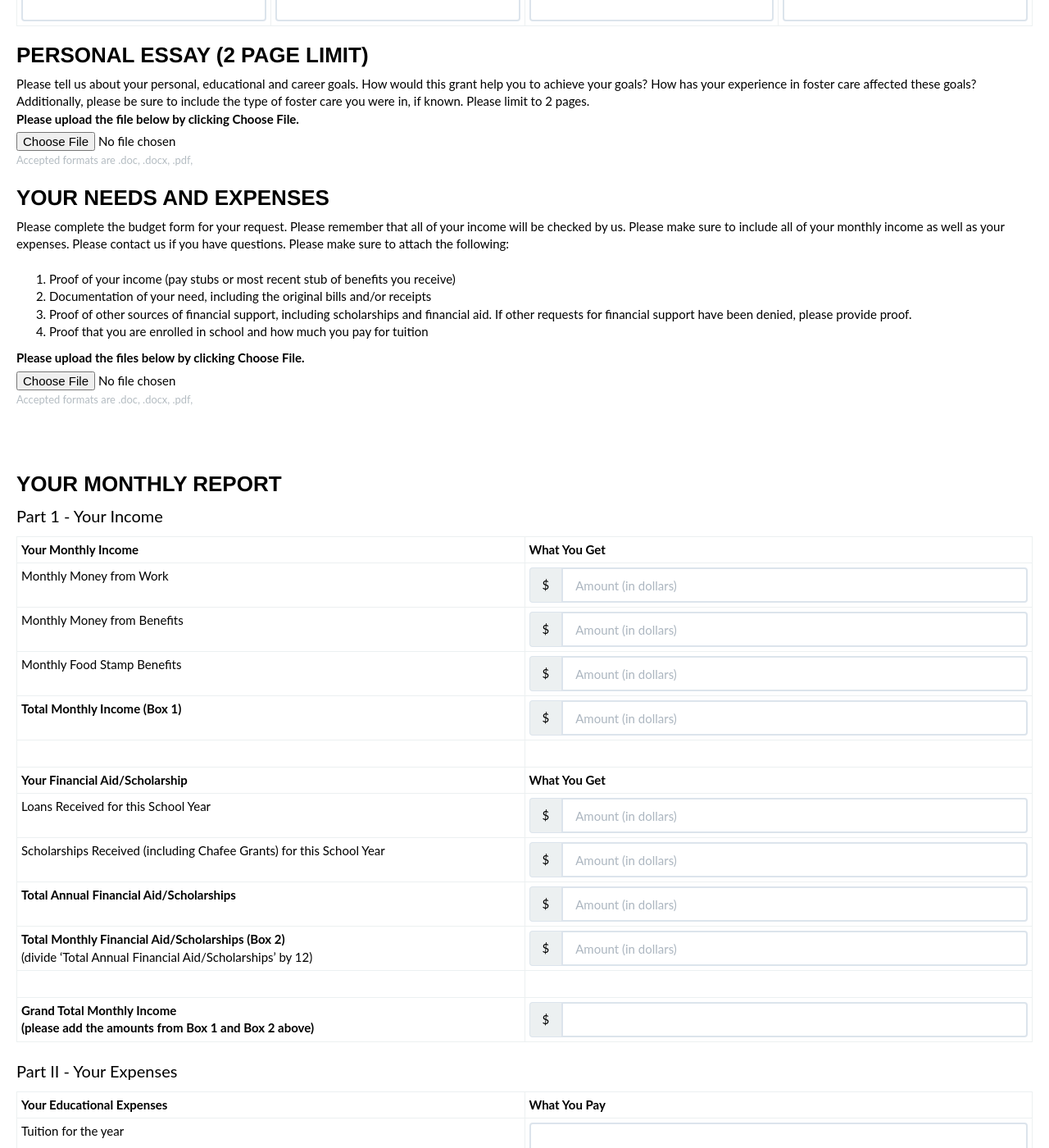
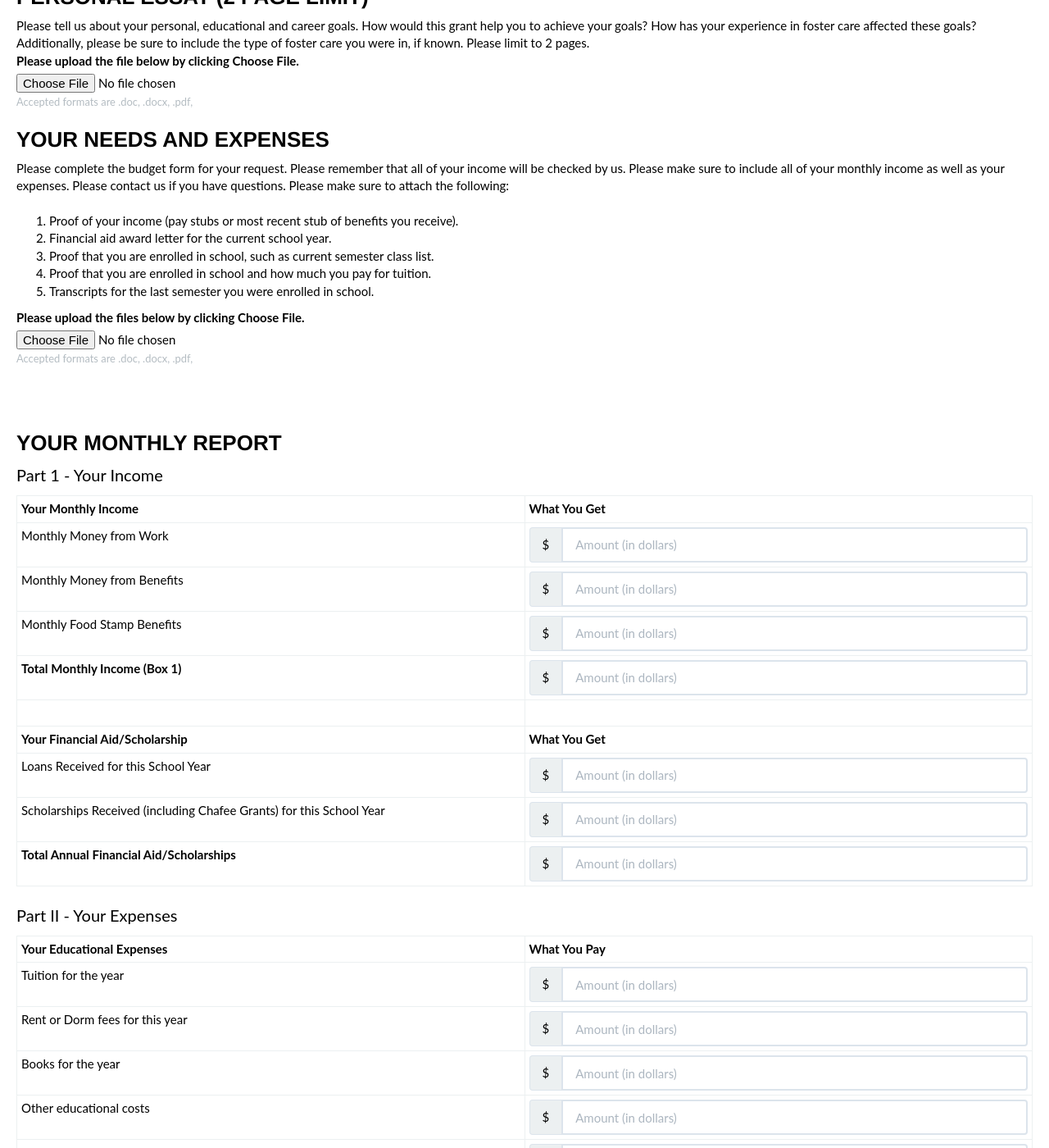
Before and after one commit to mchin/sassy-form, a Jekyll site: the page built from index.html, in a window 1280 px wide and 1400 px high, scrolled down 2163 px. Shown: the whole window at 82% size. Built offline with Jekyll 4.4.1, drawn with Linux system fonts in a browser that asks for light colours; some of the changed text lies outside the part shown.

Commit message:
updated fields

```diff
--- a/_includes/form.html
+++ b/_includes/form.html
@@ -37,12 +37,12 @@ Grant Application</h3></center>
       <input type="text" class="form-control" id="zip" placeholder="">
     </div>
     <div class="form-group col-xs-4">
-  <label for="phone">Phone</label>
+  <label for="phone">Best Telephone to Reach You</label>
 
     <input class="form-control" type="tel" value="" id="phone">
   </div>
   <div class="form-group col-xs-4">
-    <label for="email">Email address</label>
+    <label for="email">Email</label>
     <input type="email" class="form-control" id="email" aria-describedby="emailHelp" placeholder="">
 </div>
   <div class="form-group col-xs-4">
@@ -127,8 +127,10 @@ Grant Application</h3></center>
 </div>
 
 <div class="form-group col-xs-12">
-<label for="kids-ages">How will you use this grant? (Check all that apply): </label>
-<div class="form-check">
+<label for="kids-ages">How will you use this grant? </label><br/>
+<textarea></textarea>
+</div>
+<!--<div class="form-check">
   <label class="form-check-label">
     <input type="checkbox" value="">
     Tuition or Fees
@@ -191,8 +193,8 @@ Grant Application</h3></center>
    Other costs associated with becoming independent and self-sufficient (please specify)
 </label>
 <input type="text" class="form-control" aria-label="Text input with checkbox">
-</div>
-</div>
+</div>-->
+
 
 <div class="form-group col-xs-4">
     <label for="exampleInputAmount">How much money are you requesting? </label>
@@ -203,16 +205,9 @@ Grant Application</h3></center>
     </div>
 </div>
 
-  <div class="form-group col-xs-8">
-    <label for="name">To whom should the check be made out to:</label>
-    <input type="text" class="form-control" id="name" placeholder="">
-  </div>
-
 <br style="clear:both"/>
 
 <h3>Education and Employment</h3>
-
-
 
   <div class="form-group col-xs-4">
     <label for="exampleSelect1">What is the highest level of education you have completed? </label>
@@ -226,6 +221,11 @@ Grant Application</h3></center>
       <option>Master's Degree</option>
     </select>
   </div>
+
+    <div class="form-group col-xs-4">
+      <label for="credits">How many credits have you received towards your Bachelor's or Asssociates's degree?
+      <input class="form-control" type="tel" value="" id="credits">
+    </div>
 
   <div class="form-group col-xs-8">
   <label for="kids-ages">Are you currently (check all that apply):  </label>
@@ -268,6 +268,34 @@ Grant Application</h3></center>
   </div>
 </div>
 
+<div class="form-group col-xs-8">
+<label for="kids-ages">Are you currentlyattending or enrolled to attend one of the following? </label>
+<div class="form-check">
+  <label class="form-check-label">
+    <input class="form-check-input" type="checkbox" value="">
+    High School
+  </label>
+</div>
+<div class="form-check">
+  <label class="form-check-label">
+    <input class="form-check-input" type="checkbox" value="">
+    2-year college
+  </label>
+</div>
+<div class="form-check">
+  <label class="form-check-label">
+    <input class="form-check-input" type="checkbox" value="">
+    4-year college
+  </label>
+</div>
+<div class="form-check">
+  <label class="form-check-label">
+    <input class="form-check-input" type="checkbox" value="">
+    Graduate school
+  </label>
+</div>
+</div>
+
   <div class="form-group col-xs-5">
     <label for="school">What is the name of the school you attend?</label>
     <input type="text" class="form-control" id="school" placeholder="">
@@ -292,6 +320,8 @@ Grant Application</h3></center>
     <label for="work">If employed, where do you work?  </label>
     <input type="text" class="form-control" id="work" placeholder="">
   </div>
+
+  <br style="clear:both"/>
 
 <h3>Extra-Curricular, Community Activities, and Awards</h3>
 
@@ -339,10 +369,11 @@ Please tell us about your personal, educational and career goals. How would this
 Please complete the budget form for your request. Please remember that all of your income will be checked by us. Please make sure to include all of your monthly income as well as your expenses. Please contact us if you have questions. Please make sure to attach the following:
 <br/><br/>
 <ol>
-<li>Proof of your income (pay stubs or most recent stub of benefits you receive)  </li>
-<li>Documentation of your need, including the original bills and/or receipts  </li>
-<li>Proof of other sources of financial support, including scholarships and financial aid. If other requests for financial support have been denied, please provide proof. </li>
-<li>Proof that you are enrolled in school and how much you pay for tuition </li>
+<li>Proof of your income (pay stubs or most recent stub of benefits you receive).</li>
+<li> Financial aid award letter for the current school year.</li>
+<li>Proof that you are enrolled in school, such as current semester class list.</li>
+<li>Proof that you are enrolled in school and how much you pay for tuition.</li>
+<li>Transcripts for the last semester you were enrolled in school.</li>
 </ol>
 
 <div class="form-group">
@@ -420,7 +451,7 @@ Please complete the budget form for your request. Please remember that all of yo
            <div class="input-group-addon">$</div>
            <input type="text" class="form-control total-aid" id="total-aid" placeholder="Amount (in dollars)">
          </div></td>       </tr>
-       <tr>
+  <!--     <tr>
          <td><strong>Total Monthly Financial Aid/Scholarships (Box 2)</strong><br/>
  (divide ‘Total Annual Financial Aid/Scholarships’ by 12)
  </td>
@@ -438,7 +469,7 @@ Please complete the budget form for your request. Please remember that all of yo
       <td><div class="input-group">
         <div class="input-group-addon">$</div>
         <input type="text" class="form-control grand-total-income" id="grand-total-income" placeholder="">
-      </div></td>          </tr>
+      </div></td>          </tr> -->
      </tbody>
    </table>
 
@@ -454,32 +485,48 @@ Please complete the budget form for your request. Please remember that all of yo
      <tbody>
        <tr>
          <td>Tuition for the year </td>
-         <td><input type="text" class="form-control" /></td>
+         <td><div class="input-group">
+           <div class="input-group-addon">$</div>
+           <input type="text" class="form-control education" id="tuition" placeholder="Amount (in dollars)">
+         </div></td>
        </tr>
        <tr>
        </tr>
        <tr>
          <td>Rent or Dorm fees for this year</td>
-         <td><input type="text" class="form-control" /></td>
+         <td><div class="input-group">
+           <div class="input-group-addon">$</div>
+           <input type="text" class="form-control education" id="rent" placeholder="Amount (in dollars)">
+         </div></td>
        </tr>
        <tr>
          <td>Books for the year </td>
-         <td><input type="text" class="form-control" /></td>
+         <td><div class="input-group">
+           <div class="input-group-addon">$</div>
+           <input type="text" class="form-control education" id="books" placeholder="Amount (in dollars)">
+         </div></td>
        </tr>
        <tr>
          <td>Other educational costs </td>
-         <td><input type="text" class="form-control" /></td>
+         <td><div class="input-group">
+           <div class="input-group-addon">$</div>
+           <input type="text" class="form-control education" id="other-ed-costs" placeholder="Amount (in dollars)">
+         </div></td>
        </tr>
        <tr>
          <td class="bold">Total Annual Education Expenses</td>
-         <td><input type="text" class="form-control" /></td>
-       </tr>
+         <td><div class="input-group">
+           <div class="input-group-addon">$</div>
+           <input type="text" class="form-control total-education" id="total-education" placeholder="Amount (in dollars)">
+         </div></td>       </tr>
        <tr>
          <td class="bold">Total Monthly Education Expenses (Box 3)<br/>
 (divide ‘Total Annual Education Expenses’ by 12)
 </td>
-         <td><input type="text" class="form-control" /></td>
-       </tr>
+<td><div class="input-group">
+  <div class="input-group-addon">$</div>
+  <input type="text" class="form-control total-monthly-education" id="total-monthly-education" placeholder="Amount (in dollars)">
+</div></td>       </tr>
        <tr>
        <td>&nbsp;</td>
        <td>&nbsp;</td>
@@ -490,36 +537,44 @@ Please complete the budget form for your request. Please remember that all of yo
        </tr>
        <tr>
          <td>Utility Bill – PG&E </td>
-         <td><input type="text" class="form-control" /></td>
+         <td><div class="input-group">
+           <div class="input-group-addon">$</div>
+           <input type="text" class="form-control living" id="utility" placeholder="Amount (in dollars)">
+         </div></td>
        </tr>
        <tr>
          <td>Phone Bill</td>
-         <td><input type="text" class="form-control" /></td>
-       </tr>
+         <td><div class="input-group">
+           <div class="input-group-addon">$</div>
+           <input type="text" class="form-control living" id="phone-bill" placeholder="Amount (in dollars)">
+         </div></td>       </tr>
        <tr>
          <td>Food</td>
-         <td><input type="text" class="form-control" /></td>
-       </tr>
+         <td><div class="input-group">
+           <div class="input-group-addon">$</div>
+           <input type="text" class="form-control living" id="food" placeholder="Amount (in dollars)">
+         </div></td>       </tr>
        <tr>
-         <td>Transportation</td>
-         <td><input type="text" class="form-control" /></td>
+         <td>Transportation Costs</td>
+         <td><div class="input-group">
+           <div class="input-group-addon">$</div>
+           <input type="text" class="form-control living" id="transportation" placeholder="Amount (in dollars)">
+         </div></td>
        </tr>
        <tr>
          <td>Other-please list here:</td>
-         <td><input type="text" class="form-control" /></td>
+         <td><div class="input-group">
+           <div class="input-group-addon">$</div>
+           <input type="text" class="form-control living" id="other-living" placeholder="Amount (in dollars)">
+         </div></td>
        </tr>
        <tr>
          <td class="bold">Total Monthly Living Expenses (Box 4)</td>
-         <td><input type="text" class="form-control" /></td>
-       </tr>
-
-       <tr>
-         <td><strong>Total Monthly Financial Aid/Scholarships (Box 4)</strong><br/>
- (divide ‘Total Annual Financial Aid/Scholarships’ by 12)
- </td>
-         <td><input type="text" class="form-control" /></td>
-       </tr>
-       <tr>
+         <td><div class="input-group">
+           <div class="input-group-addon">$</div>
+           <input type="text" class="form-control total-living" id="total-living" placeholder="Amount (in dollars)">
+         </div></td></tr>
+    <!--   <tr>
          <td>&nbsp; </td>
          <td>&nbsp; </td>
        </tr>
@@ -527,11 +582,10 @@ Please complete the budget form for your request. Please remember that all of yo
          <td class="bold">Grand Total Monthly Expenses <br/>(please add the amounts from Box 3 and Box 4 above)
       </td>
          <td><input type="text" class="form-control" /></td>
-       </tr>
+       </tr>-->
      </tbody>
    </table>
-
-<p>Part III – Your Unmet Need Expenses</p>
+<!--<p>Part III – Your Unmet Need Expenses</p>
 
 <table class="table table-bordered table-condensed">
      <tbody>
@@ -555,7 +609,9 @@ Please complete the budget form for your request. Please remember that all of yo
        </tr>
      </tbody>
    </table>
+-->
 
+<!--
 <fieldset class="form-group col-xs-12">
   <label>Have you applied for the Chafee grant?	</label>
   <div class="form-check">
@@ -591,7 +647,7 @@ Please complete the budget form for your request. Please remember that all of yo
   <label for="status">If so, from where and what is the status of this request?  </label>
   <input type="text" class="form-control" id="status" placeholder="">
 </div>
-
+-->
 <h3>References</h3>
 
 Please submit the name, address, email, and telephone number for two references who can speak on your behalf. These can be teachers, current or former employers, case workers, your CASA worker, etc.  Please, no relatives or friends.
@@ -600,28 +656,28 @@ Please submit the name, address, email, and telephone number for two references
 <br style="clear:both"/>
 
 <div class="form-group col-xs-6">
-  <label for="refname1">  Reference 1 Name:  </label>
-  <input type="text" class="form-control" id="refname1" placeholder="">
+  <label for="refname1">  Reference Name:  </label>
+  <input type="text" class="form-control" id="refname" placeholder="">
 </div>
 
 <div class="form-group col-xs-6">
-  <label for="refname1-relation">  Relationship to you (employer, CASA, etc.):  </label>
-  <input type="text" class="form-control" id="refname1-relation" placeholder="">
+  <label for="refname-relation">  Relationship to you (employer, CASA, etc.):  </label>
+  <input type="text" class="form-control" id="refname-relation" placeholder="">
 </div>
 
 <div class="form-group col-xs-6">
-  <label for="refname1-address">  Address:  </label>
-  <input type="text" class="form-control" id="refname1-address" placeholder="">
+  <label for="refname-address">  Address:  </label>
+  <input type="text" class="form-control" id="refname-address" placeholder="">
 </div>
 
 <div class="form-group col-xs-6">
 <label for="phone">Phone</label>
 
-<input class="form-control" type="tel" value="1-(555)-555-5555" id="refname1-phone">
+<input class="form-control" type="tel" value="1-(555)-555-5555" id="refname-phone">
 </div>
 <div class="form-group col-xs-6">
 <label for="email">Email address</label>
-<input type="email" class="form-control" id="refname1-email" aria-describedby="emailHelp" placeholder="">
+<input type="email" class="form-control" id="refname-email" aria-describedby="emailHelp" placeholder="">
 
 </div>
 <br style="clear:both"><br style="clear:both">
@@ -629,9 +685,9 @@ Please submit the name, address, email, and telephone number for two references
 
 <div class="form-group form-inline">
   <label for="auth-name"></label> I,
-  <input type="text" class="form-control" id="app-name" placeholder="">
+  <input type="text" class="form-control" id="app-name" placeholder="Your Name">
   an applicant to the Friends of San Francisco Independent Living Skills Program Grant, do hereby authorize
-  <input type="text" class="form-control" id="auth-name" placeholder=""> to furnish income verification information, including work schedule and financial aid to the Friends of  the San Francisco Independent Living Skills Program.  This information will be maintained in confidence and is for the sole use of verifying income.  My signature below indicates that I have been informed and understand the information contained on this form.
+  <input type="text" class="form-control" id="auth-name" placeholder="Foster Youth Rising"> to furnish income verification information, including work schedule and financial aid to the Friends of  the San Francisco Independent Living Skills Program.  This information will be maintained in confidence and is for the sole use of verifying income.  My signature below indicates that I have been informed and understand the information contained on this form.
 </div>
 
 <div class="form-group col-xs-6">
@@ -644,22 +700,21 @@ Please submit the name, address, email, and telephone number for two references
   <input class="form-control" type="date" value="" id="signed-date">
 </div>
 
-<strong><u>Please sign only one of the statements below.</u></strong> <i>Your decision will not affect your eligibility for a grant.</i>
+<strong><u>Please check only one of the statements below.</u></strong> <i>Your decision will not affect your eligibility for a grant.</i>
 
-<br/><br/>
+<div class="form-check">
+  <label class="form-check-label">
+    <input class="form-check-input" type="checkbox" value="">
 I <strong>DO GIVE PERMISSION</strong> to use my name and information in telling donors and other people about the Friends of SFILSP.
-
-<div class="form-group col-xs-6">
-  <label for="auth-name">Participant Signature</label>
-  <input type="text" class="form-control" id="app-name-sig" placeholder="">
+  </label>
 </div>
 
-<div class="form-group col-xs-6">
-  <label for="signed-date">Date</label>
-  <input class="form-control" type="date" value="" id="signed-date">
+<div class="form-check">
+  <label class="form-check-label">
+    <input class="form-check-input" type="checkbox" value="">
+I <strong>DO NOT GIVE PERMISSION</strong> to use my name and information, <u>except for income verification information as described above</u>, in telling donors and other people about the Friends of SFILSP.
+</label>
 </div>
-<br style="clear:both"><br style="clear:both">
-I <strong>DO NOT GIVE PERMISSION</strong> to use my name and information, <u>except for income verification information as described above</u>, in telling donors and other people about the Friends of SFILSP.
 
 <div class="form-group col-xs-6">
   <label for="auth-name">Participant Signature</label>
--- a/_includes/js.html
+++ b/_includes/js.html
@@ -24,54 +26,42 @@
         // set the computed value to 'total-income' textbox
          $('.total-income').val(incomeSum);
 
-
         $('.aid').each(function() {
             aidSum += Number($(this).val());
         });
 
-        // set the computed value to 'total-income' textbox
+        // set the computed value to 'total-aid' textbox
         $('.total-aid').val(aidSum);
 
-        var updatedSum = aidSum / 12;
+        var updatedAidSum = aidSum / 12;
 
-        $('#total-monthly-aid').val(updatedSum);
+        $('#total-monthly-aid').val(updatedAidSum);
 
-
-        var grandTotal = incomeSum + updatedSum;
-          //console.log("total income: " + totalIncome);
-            //console.log("total aid: " + totalMonthlyAid);
-              //  console.log("grand: " + grandTotal);
+        var grandTotal = incomeSum + updatedAidSum;
 
         $('#grand-total-income').val(grandTotal);
 
 
-    });
-/*    //'keyup' to trigger the computation as the user types
-    $('.aid, .total-monthly-aid').keyup(function () {
-
-        // initialize the sum (total price) to zero
-        var sum = 0;
-
-        // we use jQuery each() to loop through all the textbox with 'income' class
-        // and compute the sum for each loop
-        $('.aid').each(function() {
-            sum += Number($(this).val());
+        //set computed value to 'education' textboxes
+        $('.education').each(function() {
+            educationSum += Number($(this).val());
         });
 
-        // set the computed value to 'total-income' textbox
-        $('.total-aid').val(sum);
+        // set the computed value to 'total-education' textbox
+         $('.total-education').val(educationSum);
 
-        var updatedSum = sum / 12;
+         var updatedEducationSum = educationSum / 12;
 
-        var totalMonthlyAid = $('#total-monthly-aid').val(updatedSum);
-        console.log("new sum: " + updatedSum);
+         $('#total-monthly-education').val(updatedEducationSum);
 
+         //set computed value to 'living' textboxes
+          $('.living').each(function() {
+          monthlyLivingSum += Number($(this).val());
+          });
+
+          // set the computed value to 'total living' textbox
+          $('.total-living').val(monthlyLivingSum);
 
     });
 
-          $('#grand-total-income').val(totalIncome + totalMonthlyAid);
-
-
-*/
-
     </script>
```
Also changed, not shown: other parts of _includes/js.html (+3 -1 lines), 1 other file.
